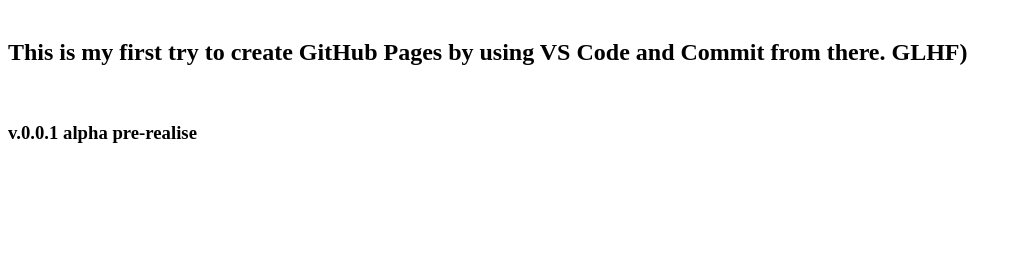
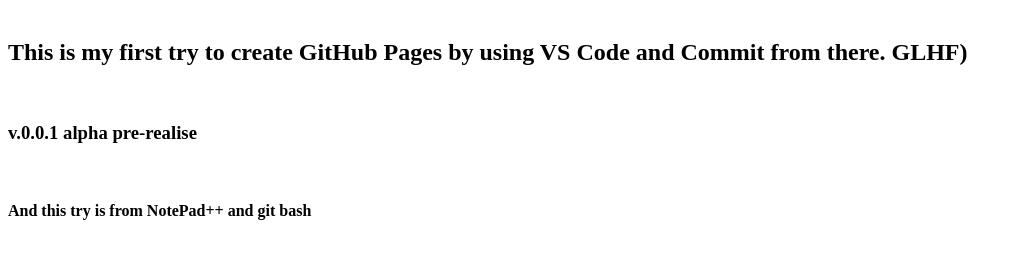
Before and after one commit to k0tik0/fred, a plain HTML site: page index.html in a window 1280 px wide. Shown: the part 79-338 px from the top of the page, without its empty margins (0-1022 px from the left). Drawn offline with Linux system fonts and the light colour scheme.

Commit message:
Commit from git bash

```diff
--- a/index.html
+++ b/index.html
@@ -9,5 +9,7 @@
         <h2>This is my first try to create GitHub Pages by using VS Code and Commit from there. GLHF)</h2>
         <br>
         <h3>v.0.0.1 alpha pre-realise</h3>
+		<br>
+		<h4>And this try is from NotePad++ and git bash</h4>
     </body>
 </html>
```
